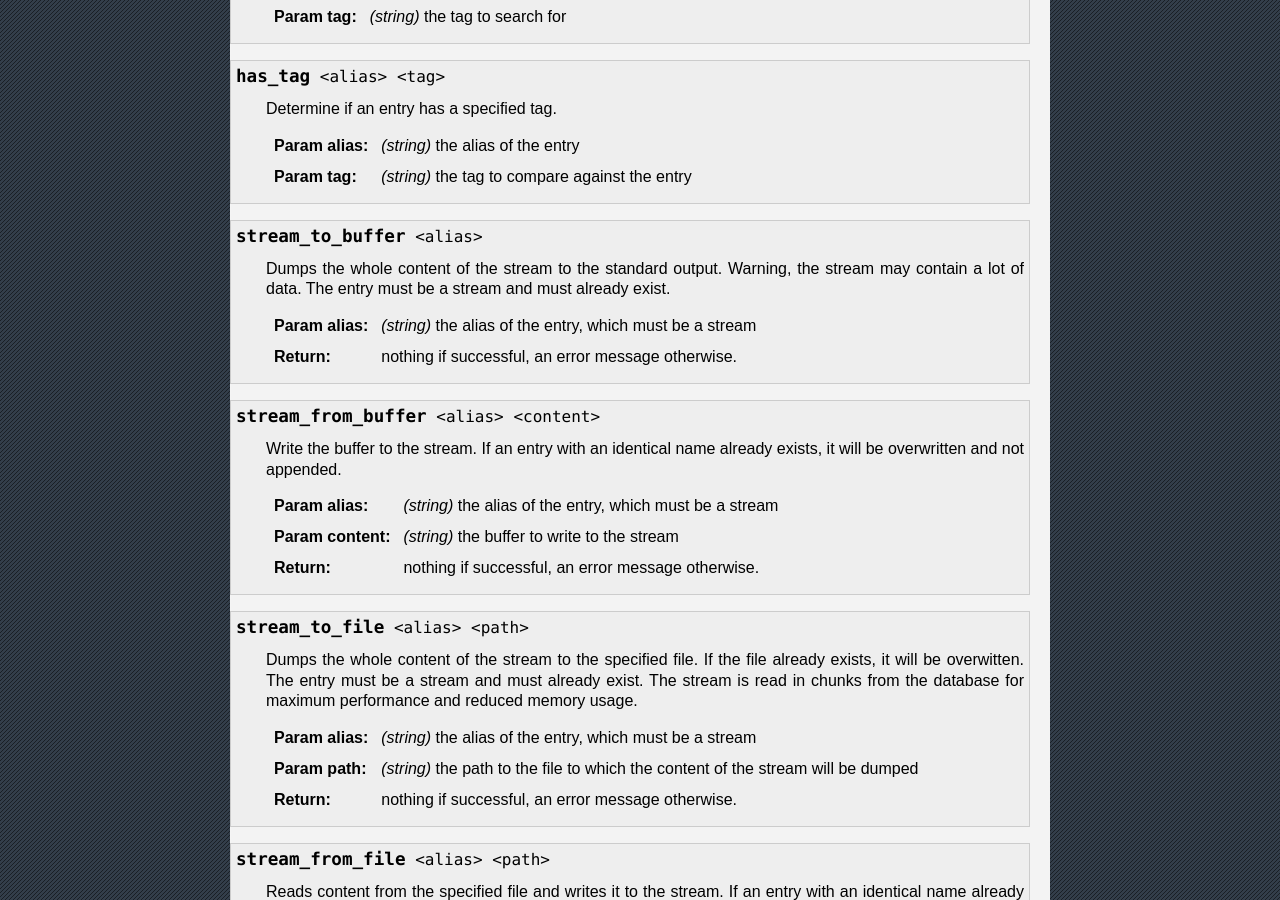
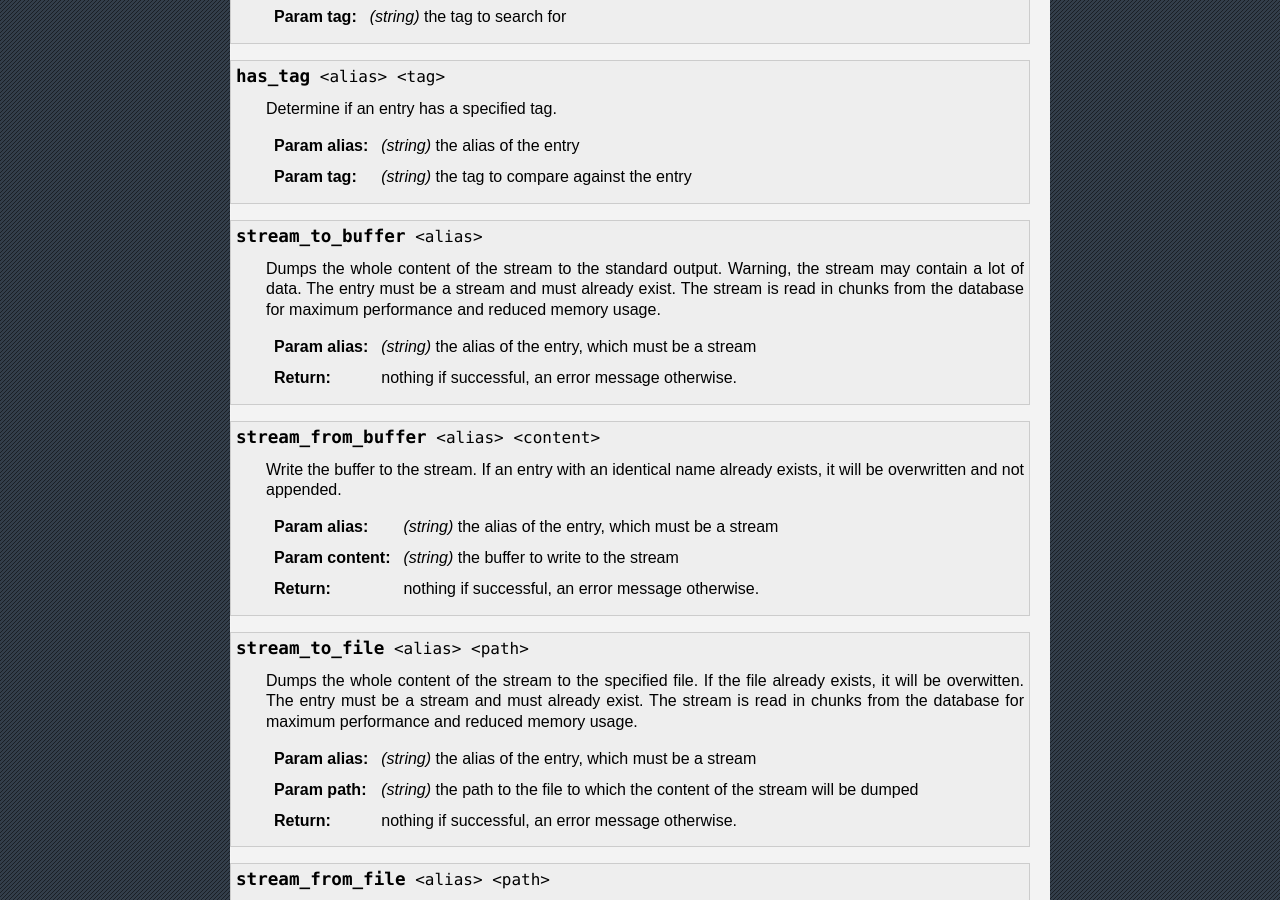
Before and after one commit to iltommi/qdb-documentation, a Sphinx documentation site: the page built from source/reference/qdb_shell.rst, in a window 1280 px wide and 900 px high, scrolled down 11637 px. Built offline with Sphinx 7.4.7, drawn with Linux system fonts in a browser that asks for light colours.

Commit message:
Even more info about streams.

```diff
--- a/source/reference/qdb_shell.rst
+++ b/source/reference/qdb_shell.rst
@@ -583,6 +583,7 @@ A command generally requires one or several arguments. Each argument is separate
 .. option:: stream_to_buffer <alias>
 
     Dumps the whole content of the stream to the standard output. Warning, the stream may contain a lot of data. The entry must be a stream and must already exist.
+    The stream is read in chunks from the database for maximum performance and reduced memory usage.
 
     :param alias: *(string)* the alias of the entry, which must be a stream
     :return: nothing if successful, an error message otherwise.
```
